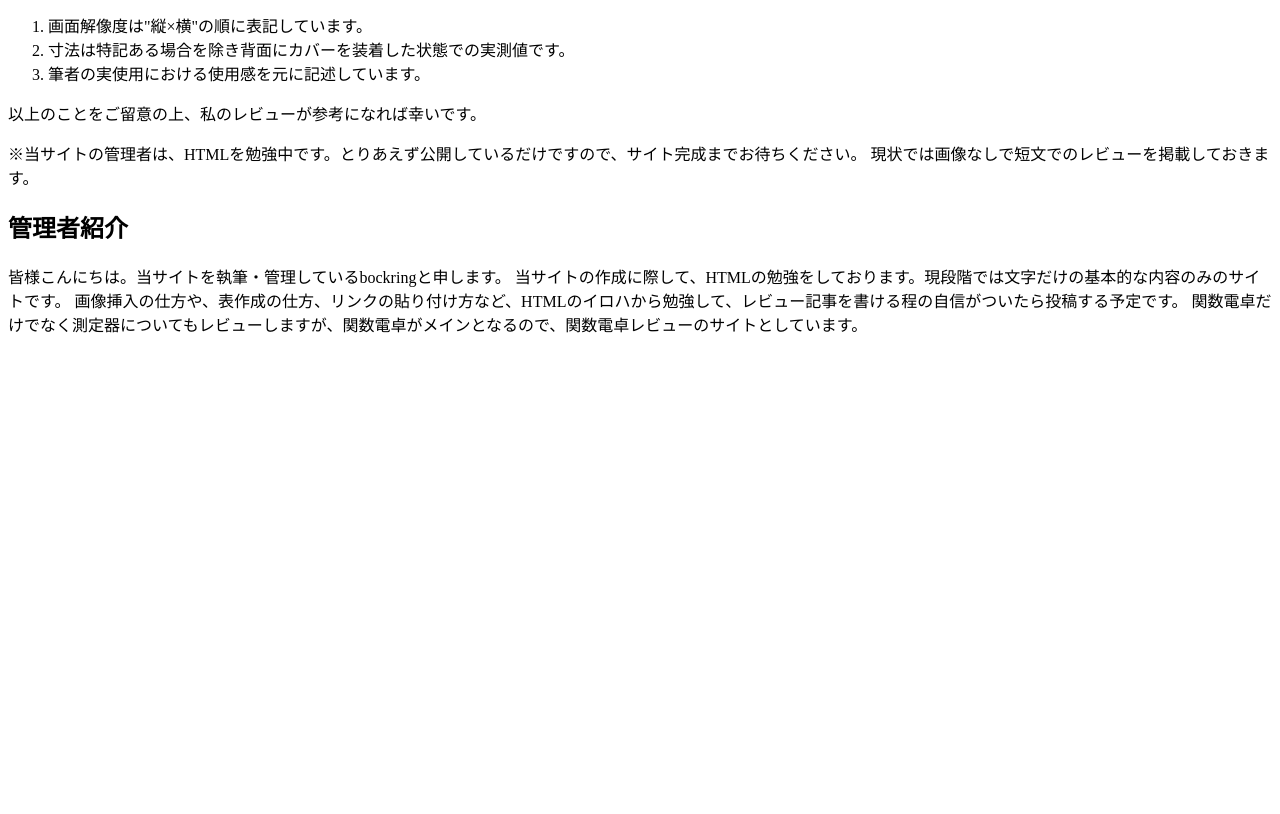
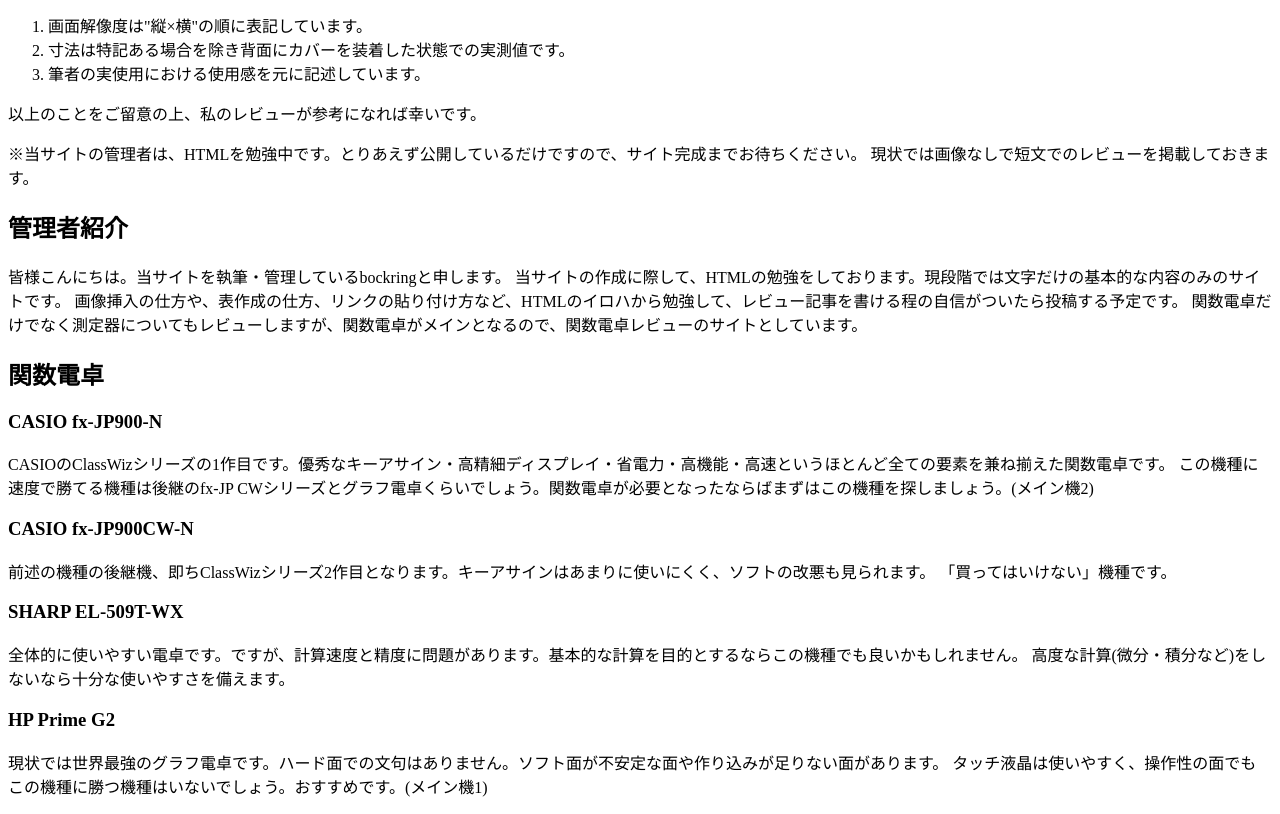
Before and after one commit to bockring/fx-calc-review, a plain HTML site: page main.html in a window 1280 px wide. Shown: the part 140-954 px from the top of the page. Before the commit the page ends 800 px from the top, so only its background shows below. Drawn offline with Linux system fonts and the light colour scheme.

Commit message:
Update main.html

```diff
--- a/main.html
+++ b/main.html
@@ -19,7 +19,7 @@
     </ol>
     <p>以上のことをご留意の上、私のレビューが参考になれば幸いです。</p>
     <p>※当サイトの管理者は、HTMLを勉強中です。とりあえず公開しているだけですので、サイト完成までお待ちください。
-       現状では画像なしで短文でのレビューを掲載しておきます。</p>
+        現状では画像なしで短文でのレビューを掲載しておきます。</p>
 
     <h2>管理者紹介</h2>
     <p>皆様こんにちは。当サイトを執筆・管理しているbockringと申します。
@@ -28,5 +28,22 @@
 
         関数電卓だけでなく測定器についてもレビューしますが、関数電卓がメインとなるので、関数電卓レビューのサイトとしています。</p>
 
+    <h2>関数電卓</h2>
+    <h3>CASIO fx-JP900-N</h3>
+    <p>CASIOのClassWizシリーズの1作目です。優秀なキーアサイン・高精細ディスプレイ・省電力・高機能・高速というほとんど全ての要素を兼ね揃えた関数電卓です。
+        この機種に速度で勝てる機種は後継のfx-JP CWシリーズとグラフ電卓くらいでしょう。関数電卓が必要となったならばまずはこの機種を探しましょう。(メイン機2)</p>
+
+    <h3>CASIO fx-JP900CW-N</h3>
+    <p>前述の機種の後継機、即ちClassWizシリーズ2作目となります。キーアサインはあまりに使いにくく、ソフトの改悪も見られます。
+    「買ってはいけない」機種です。</p>
+
+    <h3>SHARP EL-509T-WX</h3>
+    <p>全体的に使いやすい電卓です。ですが、計算速度と精度に問題があります。基本的な計算を目的とするならこの機種でも良いかもしれません。
+        高度な計算(微分・積分など)をしないなら十分な使いやすさを備えます。</p>
+
+    <h3>HP Prime G2</h3>
+    <p>現状では世界最強のグラフ電卓です。ハード面での文句はありません。ソフト面が不安定な面や作り込みが足りない面があります。
+        タッチ液晶は使いやすく、操作性の面でもこの機種に勝つ機種はいないでしょう。おすすめです。(メイン機1)</p>
+
 </body>
 </html>
```
